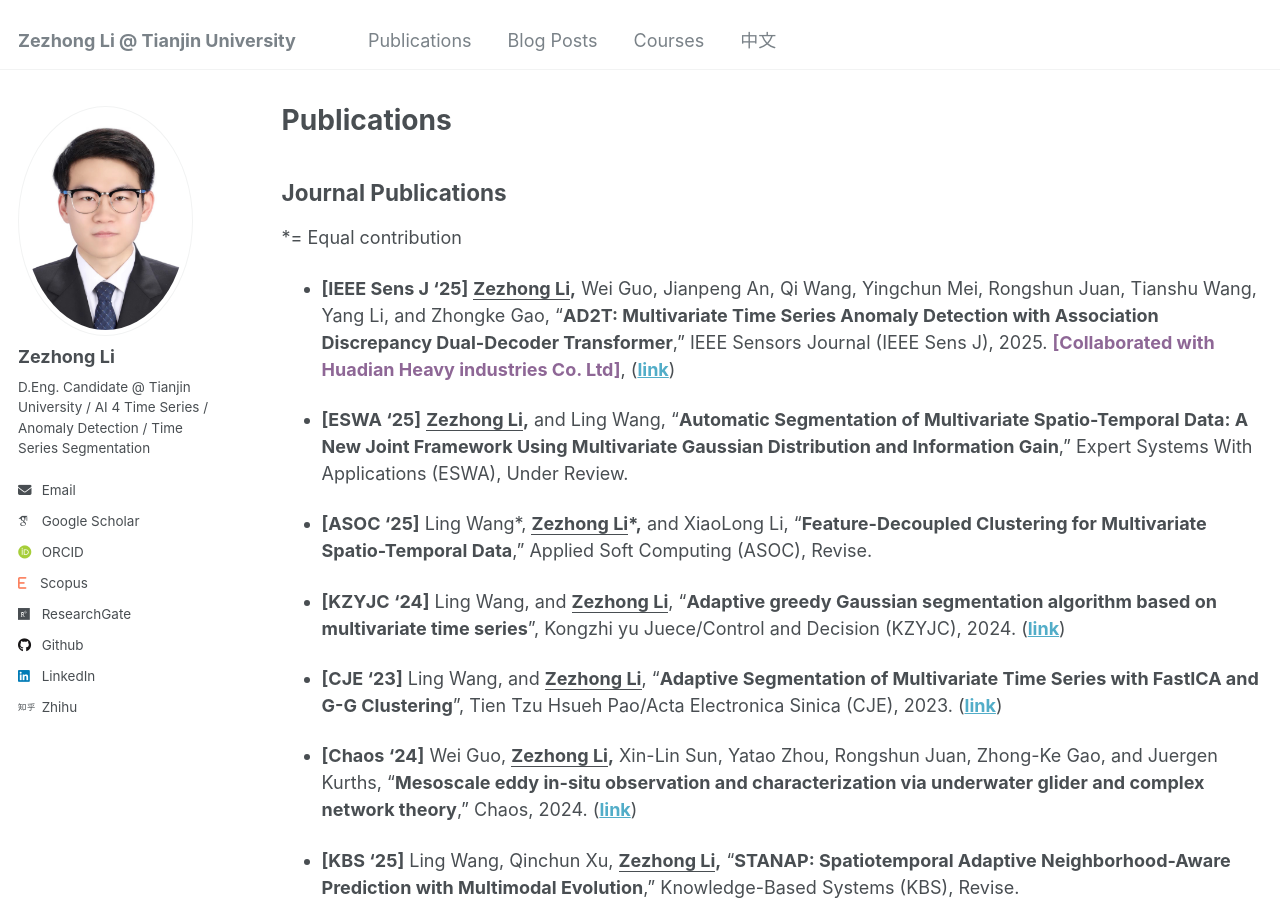
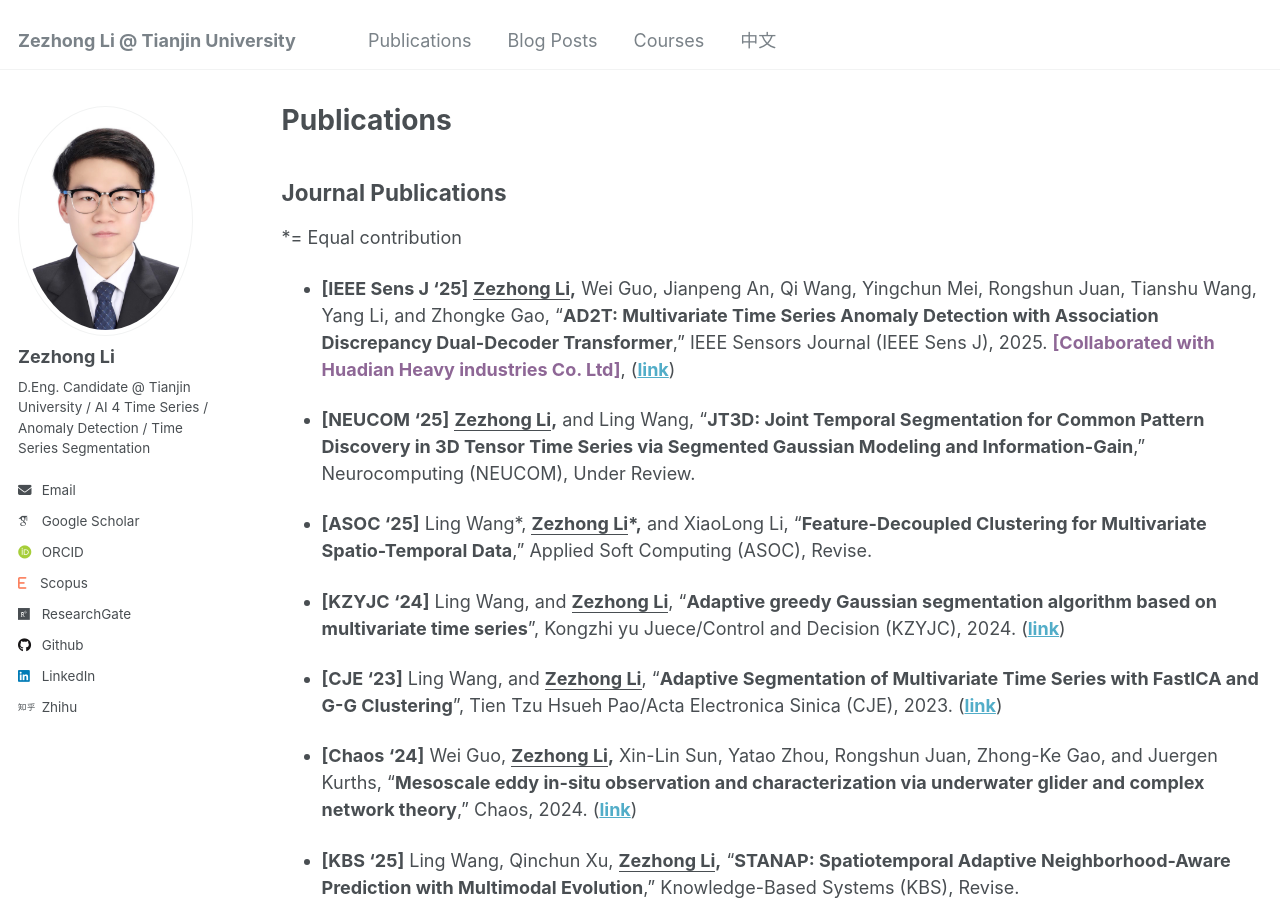
Before and after one commit to lzz19980125/lzz19980125.github.io, a Jekyll site: the page built from _pages/publications.md, in a window 1280 px wide and 900 px high. Built offline with Jekyll 4.4.1, drawn with Linux system fonts in a browser that asks for light colours; some web fonts are replaced.

Commit message:
Update publications.md

```diff
--- a/_pages/publications.md
+++ b/_pages/publications.md
@@ -11,7 +11,7 @@ author_profile: true
 
 - **[IEEE Sens J '25]** **<u>Zezhong Li</u>,** Wei Guo, Jianpeng An, Qi Wang, Yingchun Mei, Rongshun Juan, Tianshu Wang, Yang Li, and Zhongke Gao, “**AD2T: Multivariate Time Series Anomaly Detection with Association Discrepancy Dual-Decoder Transformer**,” IEEE Sensors Journal (IEEE Sens J), 2025. <span style="color:rgb(142,103,150)">**[Collaborated with Huadian Heavy industries Co. Ltd]**</span>, ([**link**](https://ieeexplore.ieee.org/document/10906418))
 
-- **[ESWA '25]** **<u>Zezhong Li</u>,** and Ling Wang, “**Automatic Segmentation of Multivariate Spatio-Temporal Data: A New Joint Framework Using Multivariate Gaussian Distribution and Information Gain**,” Expert Systems With Applications (ESWA), Under Review.
+- **[NEUCOM '25]** **<u>Zezhong Li</u>,** and Ling Wang, “**JT3D: Joint Temporal Segmentation for Common Pattern Discovery in 3D Tensor Time Series via Segmented Gaussian Modeling and Information-Gain**,” Neurocomputing (NEUCOM), Under Review.
 
 - **[ASOC '25]** Ling Wang\*, **<u>Zezhong Li</u>\*,** and XiaoLong Li, “**Feature-Decoupled Clustering for Multivariate Spatio-Temporal Data**,” Applied Soft Computing (ASOC), Revise.
 
```
